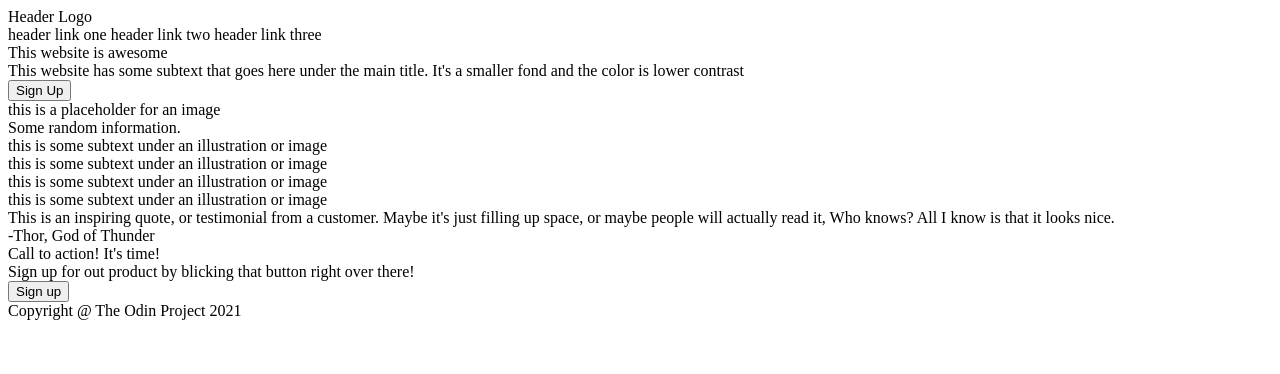
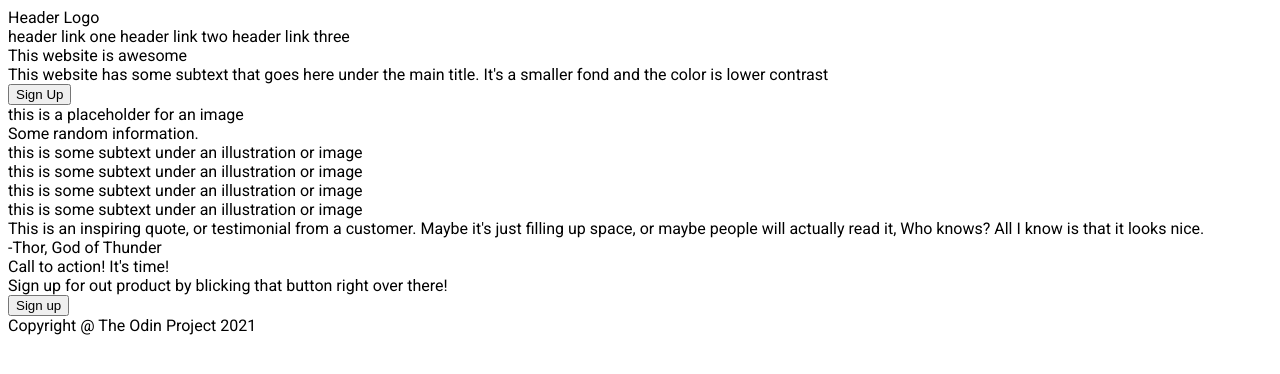
Before and after one commit to matthewabates/odin-landing-page, a plain HTML site: page index.html in a window 1280 px wide. Drawn offline with Linux system fonts and the light colour scheme.

Commit message:
roboto font

```diff
--- a/index.html
+++ b/index.html
@@ -3,24 +3,23 @@
     <head>
         <meta charset="UTF-8">
         <meta name="viewport" content="width=device-width, initial-scale=1.0">
+        <link rel='stylesheet' href='https://fonts.googleapis.com/css?family=Roboto'>
+        <link rel="stylesheet" href="styles.css">
         <title>Odin Landing Page</title>
     </head>
     <body>
-
-        <div>
-            <div>Header Logo</div>
+        <div class="header">
+            <div class="header-logo">Header Logo</div>
             <a>header link one</a>
             <a>header link two</a>
             <a>header link three</a>
         </div>
-
         <div>
             <div>This website is awesome</div>
             <div>This website has some subtext that goes here under the main title. It's a smaller fond and the color is lower contrast</div>
             <button>Sign Up</button>
             <div>this is a placeholder for an image</div>
         </div>
-
         <div>
             Some random information.
             <div></div>
@@ -32,19 +31,16 @@
             <div></div>
             <div>this is some subtext under an illustration or image</div>
         </div>
-
         <div>
             <div>This is an inspiring quote, or testimonial from a customer. Maybe it's just filling up space, or maybe people will actually read it, Who knows? All I know is that it looks nice.</div>
             <div>-Thor, God of Thunder</div>
         </div>
-
         <div>
             <div>Call to action! It's time!</div>
             <div>Sign up for out product by blicking that button right over there!</div>
             <button>Sign up</button>
         </div>
-
-        <div>
+        <div class="footer">
             <div>Copyright @ The Odin Project 2021</div>
         </div>
 
--- /dev/null
+++ b/styles.css
@@ -0,0 +1,3 @@
+body {
+    font-family: Roboto
+}
```
